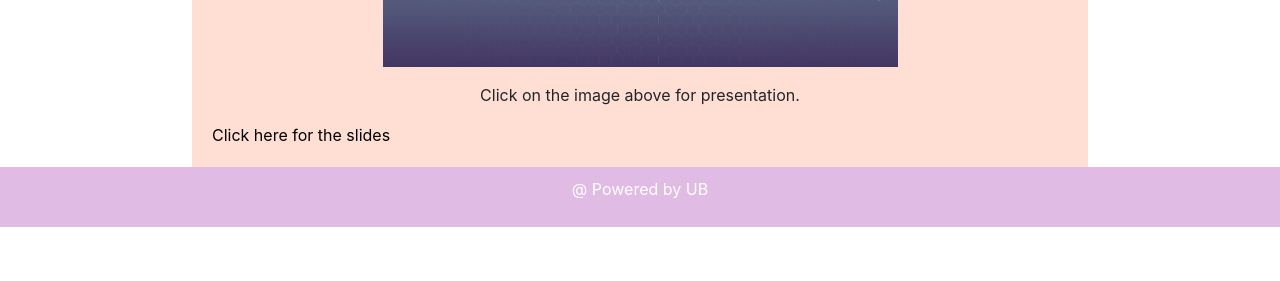
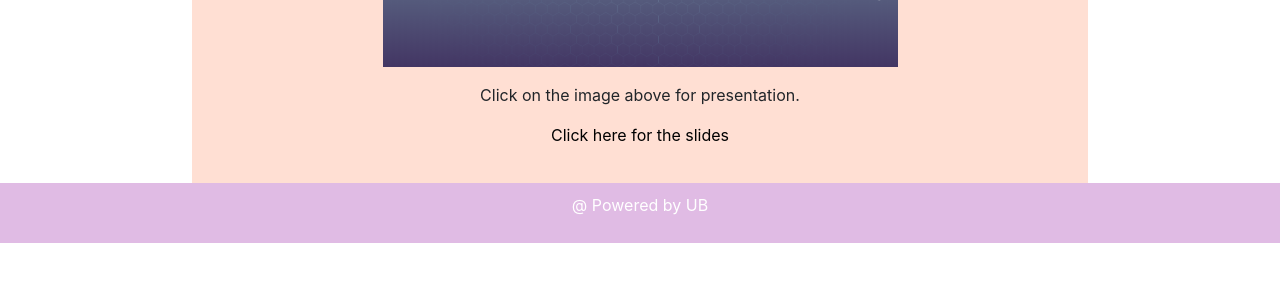
Before and after one commit to amari03/personalsite, a plain HTML site: page concepts.html in a window 1280 px wide. Shown: the part 349-630 px from the top of the page. Drawn offline with nearby package versions, Linux system fonts and the light colour scheme.

Commit message:
Update concepts.html

```diff
--- a/concepts.html
+++ b/concepts.html
@@ -52,7 +52,7 @@
    <p></p>
 
     <p>Click on the image above for presentation.</p></center>
-	  <a href="https://docs.google.com/presentation/d/1HqEwdv2-YZqVaOtTnTErw9VjBTBdfeGD-u2jGAAcptk/edit?usp=sharing">Click here for the slides</a>
+	  <a href="https://docs.google.com/presentation/d/1HqEwdv2-YZqVaOtTnTErw9VjBTBdfeGD-u2jGAAcptk/edit?usp=sharing"><p style="text-align:center">Click here for the slides</a></p>
     </article>
 </section>
 
```
